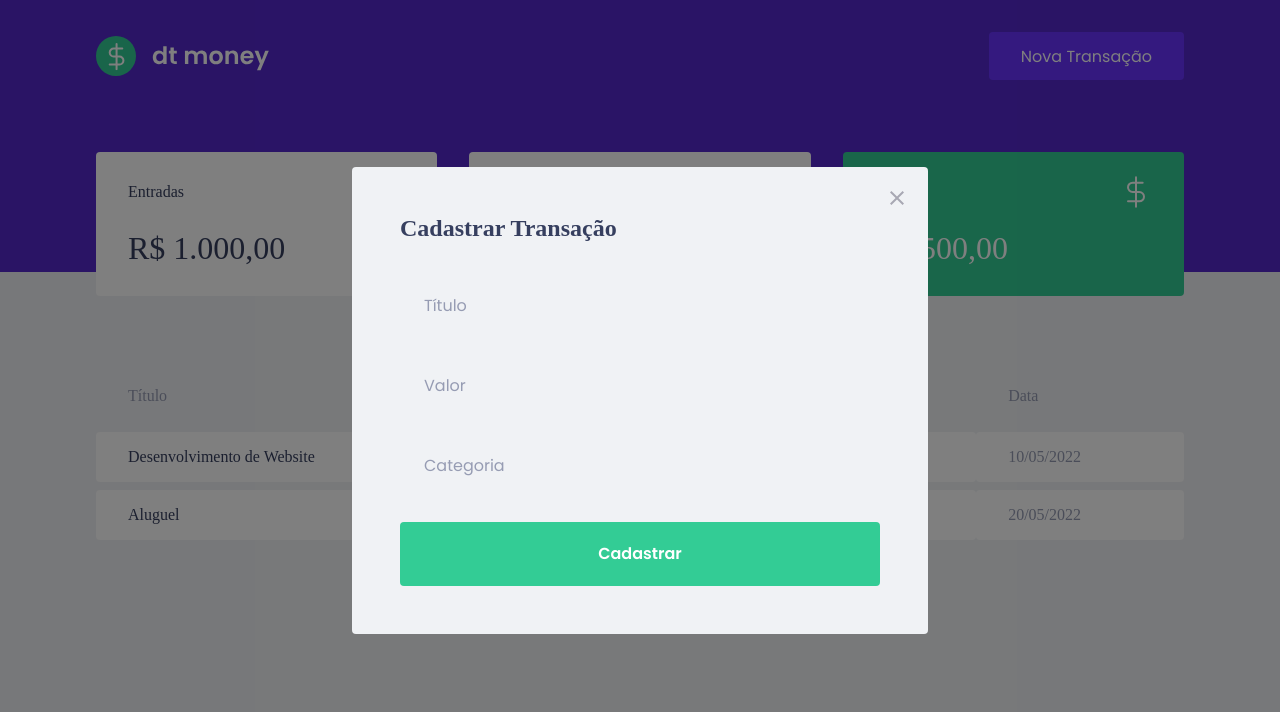
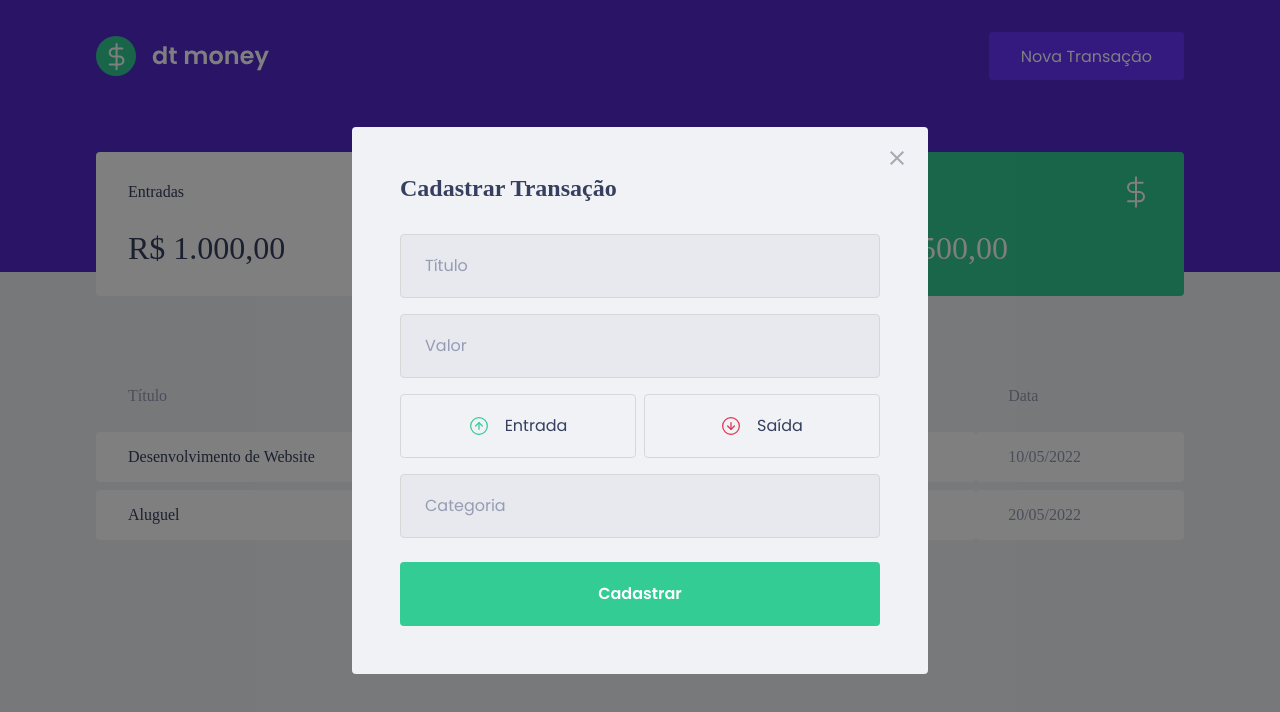
Before and after one commit to PollyanaOliveira/dt-money, a React (Create React App) app: page / in a window 1280 px wide. Both pictures are taken after a click on the button "Nova Transação". Shown: the top 712 px of the page. Built offline with nearby package versions, Linux system fonts and the light colour scheme; no server answers; what miragejs would draw is missing.

Commit message:
feat: :sparkles: add and style button on newTransictionModal component

```diff
--- a/src/Components/NewTransactionModal/newTransactionModal.tsx
+++ b/src/Components/NewTransactionModal/newTransactionModal.tsx
@@ -1,5 +1,7 @@
 import Modal from 'react-modal';
-import { Container } from './style';
+import { Container, TransactionTypeContainer } from './style';
+import incomeImg from '../../assets/income.svg';
+import outcomeImg from '../../assets/outcome.svg';
 import closeImg from '../../assets/close.svg';
 
 interface NewTrasactionModalProps {
@@ -30,6 +32,18 @@
         <h2>Cadastrar Transação</h2>
         <input placeholder="Título" />
         <input placeholder="Valor" type="number" />
+
+        <TransactionTypeContainer>
+          <button type="button">
+            <img src={incomeImg} alt="Entrada" />
+            <span>Entrada</span>
+          </button>
+          <button type="button">
+            <img src={outcomeImg} alt="Saída" />
+            <span>Saída</span>
+          </button>
+        </TransactionTypeContainer>
+
         <input placeholder="Categoria" />
         <button type="submit">Cadastrar</button>
       </Container>
--- a/src/Components/NewTransactionModal/style.ts
+++ b/src/Components/NewTransactionModal/style.ts
@@ -1,5 +1,5 @@
 import styled from 'styled-components';
-
+import { darken } from 'polished';
 export const Container = styled.form`
   h2 {
     color: var(--text-title);
@@ -44,3 +44,39 @@
     }
   }
 `;
+
+export const TransactionTypeContainer = styled.div`
+  display: grid;
+  grid-template-columns: repeat(2, 1fr);
+  gap: 0.5rem;
+  margin: 1rem 0;
+
+  button {
+    display: flex;
+    align-items: center;
+    justify-content: center;
+    height: 4rem;
+    border: 1px solid var(--border-color);
+    border-radius: 0.25rem;
+    background-color: transparent;
+    transition: 0.2s;
+
+    &:hover {
+      border-color: ${darken(0.1, '#d7d7d7')};
+    }
+
+    img {
+      width: 20px;
+      height: 20px;
+    }
+
+    span {
+      display: inline-block;
+      margin-left: 1rem;
+      font-size: 1rem;
+      color: var(--text-title);
+      font-size: 1rem;
+      color: var(--text-title);
+    }
+  }
+`;
--- a/src/styles/index.ts
+++ b/src/styles/index.ts
@@ -10,7 +10,7 @@
 
   --text-title: #363f5f;
   --text-body: #969cb3;
-  --input-background: #e7e9ee
+  --input-background: #e7e9ee;
   --border-color: #d7d7d7;
 
   --background: #f0f2f5;
```
